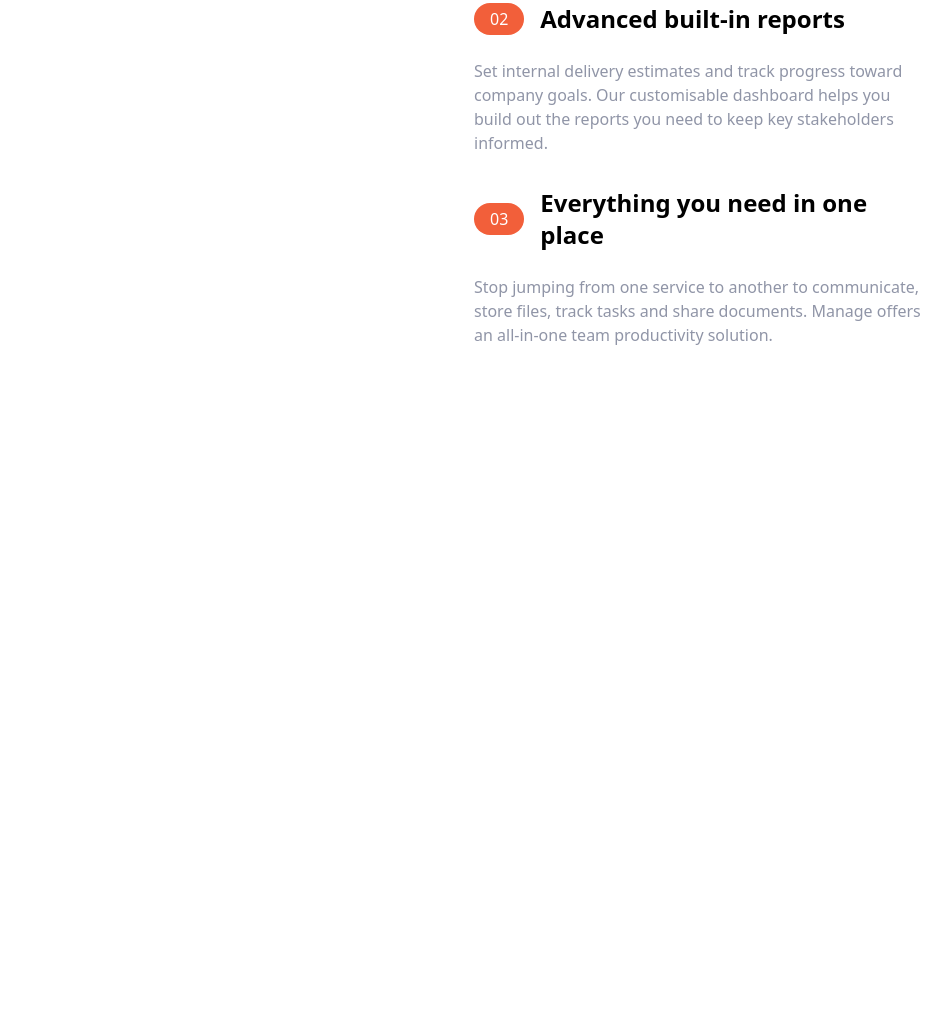
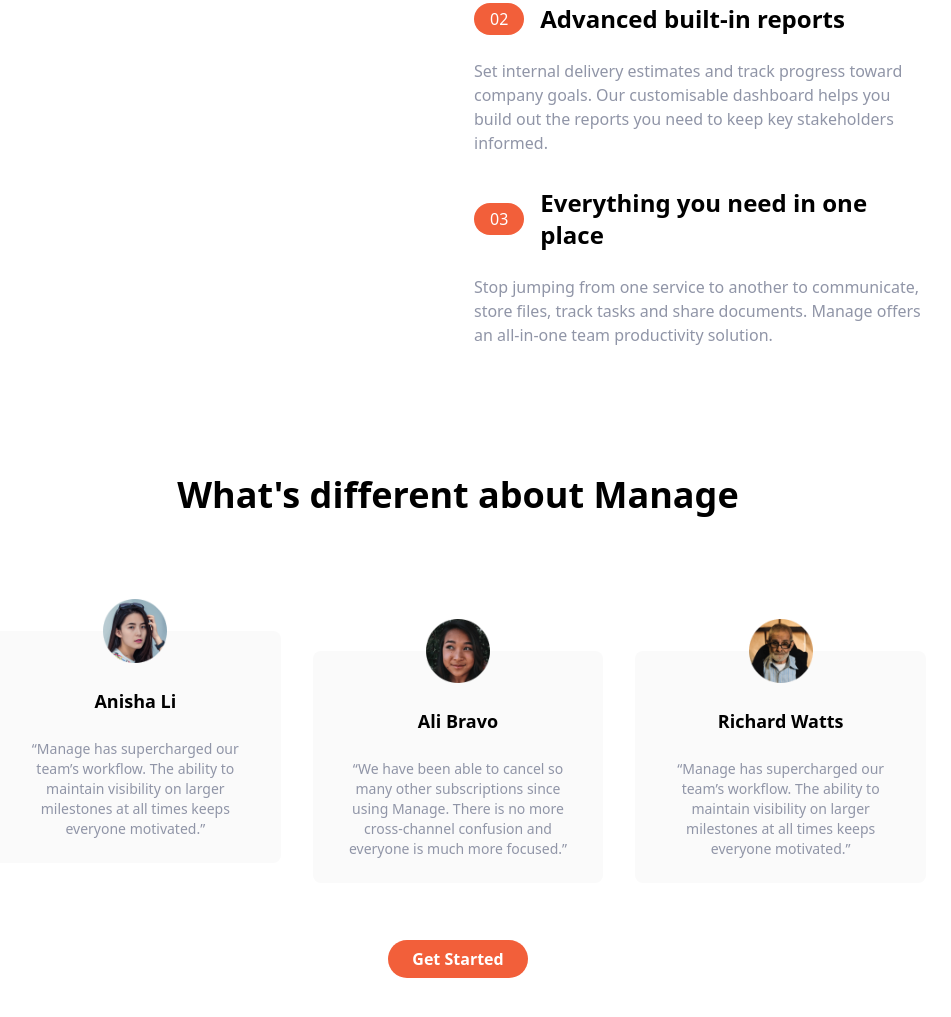
Before and after one commit to birukmade/Manage, a website: page src/index.html in a window 1280 px wide. Shown: the part 825-1842 px from the top of the page, without its empty margins (182-1133 px from the left). Before the commit the page ends 1172 px from the top, so only its background shows below. Drawn offline with Linux system fonts and the light colour scheme.

Commit message:
added testimonials section

```diff
--- a/src/index.html
+++ b/src/index.html
@@ -154,6 +154,60 @@
           </div>
         </div>
       </section>
+
+      <section id="testimonials">
+        <div class="container px-5 mx-auto mt-32 text-center">
+          <h2 class="text-4xl font-bold">What's different about Manage</h2>
+          <div class="mt-10">
+            <ul class="mt-24 space-y-10 md:grid md:grid-cols-3 gap-8">
+              <li
+                class="flex flex-col items-center self-center p-6 space-y-6 rounded-lg bg-veryLightGray"
+              >
+                <img src="./img/avatar-anisha.png" class="w-16 -mt-14" alt="" />
+                <h4 class="text-lg font-bold">Anisha Li</h4>
+                <p class="text-sm text-darkGrayishBlue">
+                  “Manage has supercharged our team’s workflow. The ability to
+                  maintain visibility on larger milestones at all times keeps
+                  everyone motivated.”
+                </p>
+              </li>
+              <li
+                class="flex flex-col items-center self-center p-6 space-y-6 rounded-lg bg-veryLightGray"
+              >
+                <img src="./img/avatar-ali.png" class="w-16 -mt-14" alt="" />
+                <h4 class="text-lg font-bold">Ali Bravo</h4>
+                <p class="text-sm text-darkGrayishBlue">
+                  “We have been able to cancel so many other subscriptions since
+                  using Manage. There is no more cross-channel confusion and
+                  everyone is much more focused.”
+                </p>
+              </li>
+              <li
+                class="flex flex-col items-center self-center p-6 space-y-6 rounded-lg bg-veryLightGray"
+              >
+                <img
+                  src="./img/avatar-richard.png"
+                  class="w-16 -mt-14"
+                  alt=""
+                />
+                <h4 class="text-lg font-bold">Richard Watts</h4>
+                <p class="text-sm text-darkGrayishBlue">
+                  “Manage has supercharged our team’s workflow. The ability to
+                  maintain visibility on larger milestones at all times keeps
+                  everyone motivated.”
+                </p>
+              </li>
+            </ul>
+          </div>
+          <div class="my-16">
+            <a
+              href=""
+              class="px-6 py-2 text-white bg-brightRed rounded-full hover:bg-brightRedLight font-semibold"
+              >Get Started</a
+            >
+          </div>
+        </div>
+      </section>
     </main>
   </body>
 </html>
```
Also changed, not shown: src/css/main.css.
